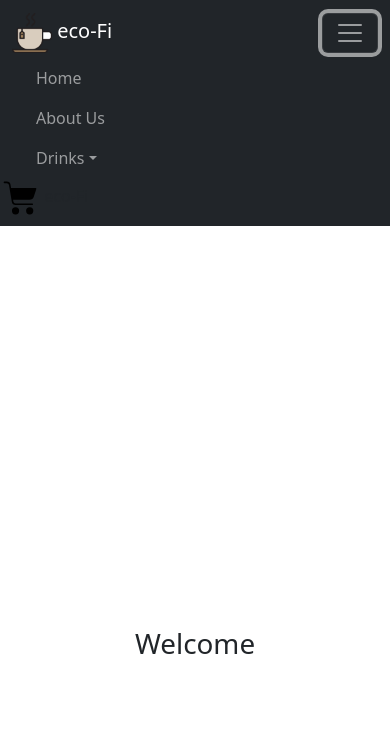
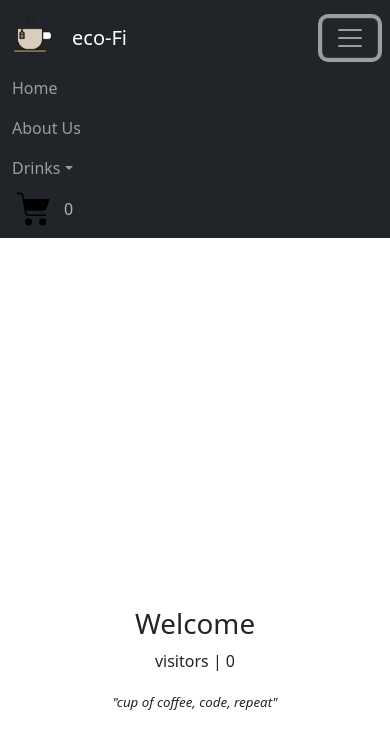
Before and after one commit to Bladeo8x/E-Commerce, a React (Vite) app in the folder e-commerce/: page / in a window 390 px wide. Both pictures are taken after a click on the button 350 px from the left and 33 px from the top of the page. Shown: the top 748 px of the page. Built offline with nearby package versions, Linux system fonts and the light colour scheme.

Commit message:
adding more responsive attributes, fixing text hidden because of color dark text, giving the navBar a more aesthetic image, centering some components

```diff
--- a/e-commerce/src/App.jsx
+++ b/e-commerce/src/App.jsx
@@ -1,16 +1,12 @@
 // import './App.css'
 import NavBar from './Components/NavBar/NavBar';
-import ListHeader from './Components/ItemContainerList/ItemContainerList';
 import ItemContainerList from './Components/ItemContainerList/ItemContainerList';
 
   function App() {
     return (
       <div className="App">
         <NavBar />
-        <ListHeader greeting={"Welcome"}/>
-        <div>
-        <ItemContainerList />
-        </div>
+        <ItemContainerList greeting={"Welcome"}/>
       </div>
     );
   }
--- a/e-commerce/src/Components/CartWidget/CartWidget.jsx
+++ b/e-commerce/src/Components/CartWidget/CartWidget.jsx
@@ -1,18 +1,19 @@
-import Shopping_Cart01 from './assets/Shopping_Cart01.svg'
+import React from 'react';
+import Shopping_Cart01 from './assets/Shopping_Cart01.svg';
 
 const CartWidget = () => {
   return (
-        <div>
+    <div className="d-flex align-items-center">
+      <button className="btn btn-link p-0">
         <img
-              alt=""
           src={Shopping_Cart01}
           width="40"
           height="40"
-              className="d-inline-block align-center"
-            />{' '}
-          eco-Fi
+        />
+      </button>
+      <span style={{ color: '#adb5bd', marginLeft: "10px" }}>{0}</span>
     </div>
-    )
-}
+  );
+};
 
 export default CartWidget;
--- a/e-commerce/src/Components/ItemContainerList/ItemContainerList.jsx
+++ b/e-commerce/src/Components/ItemContainerList/ItemContainerList.jsx
@@ -6,9 +6,11 @@ function ListHeader({ greeting }) {
   return (
     <Container className="d-flex align-items-center justify-content-center" style={{ minHeight: '100vh' }}>
       <Row className="justify-content-center">
-        <Col xs="auto">
+        <Col xs="auto" className="text-center">
           <h1>{greeting}</h1>
-        </Col>
+          <p xs="auto">visitors | 0</p>
+          <h7 xs="auto" style={{ fontStyle: 'italic', fontSize: 'smaller' }}>"cup of coffee, code, repeat"</h7>
+          </Col>
       </Row>
     </Container>
   );
--- a/e-commerce/src/Components/NavBar/NavBar.jsx
+++ b/e-commerce/src/Components/NavBar/NavBar.jsx
@@ -1,4 +1,5 @@
-import CartWidget from '../CartWidget/CartWidget'
+import React from 'react';
+import CartWidget from '../CartWidget/CartWidget';
 import Container from 'react-bootstrap/Container';
 import Nav from 'react-bootstrap/Nav';
 import Navbar from 'react-bootstrap/Navbar';
@@ -7,39 +8,37 @@ import TeaCup from '../NavBar/assets/TeaCup.png';
 
 function NavBar() {
   return (
-
     <Navbar bg="dark" variant="dark" expand="lg">
       <Container>
-        <Navbar.Brand href="#home">
-        <img
-              alt=""
+        <Navbar.Brand href="#home" className="d-flex align-items-center">
+          <div className="d-flex align-items-center">
+            <img
               src={TeaCup}
               width="40"
               height="40"
               className="d-inline-block align-center"
-            />{' '}
-          eco-Fi
-          </Navbar.Brand>
-        <Navbar.Toggle aria-controls="basic-navbar-nav ms-4" />
-        <Navbar.Collapse id="basic-navbar-nav">
-          <Nav className="ms-4 align-center">
+              style={{ marginBottom: '10px', marginRight: '20px' }}
+              alt="Tea Cup Logo"
+            />
+            <span>eco-Fi</span>
+          </div>
+        </Navbar.Brand>
+        <Navbar.Toggle aria-controls="basic-navbar-nav" className="ms-auto" />
+        <Navbar.Collapse id="basic-navbar-nav" className="justify-content-end">
+          <Nav className="ms-auto">
             <Nav.Link href="#home">Home</Nav.Link>
             <Nav.Link href="#link">About Us</Nav.Link>
             <NavDropdown title="Drinks" id="basic-nav-dropdown">
               <NavDropdown.Item href="#action/3.1">Cold Drinks</NavDropdown.Item>
-              <NavDropdown.Item href="#action/3.2">
-                Hot Drinks
-              </NavDropdown.Item>
+              <NavDropdown.Item href="#action/3.2">Hot Drinks</NavDropdown.Item>
               <NavDropdown.Item href="#action/3.3">Signature</NavDropdown.Item>
               <NavDropdown.Divider />
-              <NavDropdown.Item href="#action/3.4">
-                Merchandise
-              </NavDropdown.Item>
+              <NavDropdown.Item href="#action/3.4">Merchandise</NavDropdown.Item>
             </NavDropdown>
+            <CartWidget />
           </Nav>
         </Navbar.Collapse>
       </Container>
-      <CartWidget />
     </Navbar>
   );
 }
```
Also changed, not shown: e-commerce/src/Components/ListHeader/ListHeader.jsx (deleted, +0 -31 lines). Lines whose indentation alone changed are shown as unchanged.
